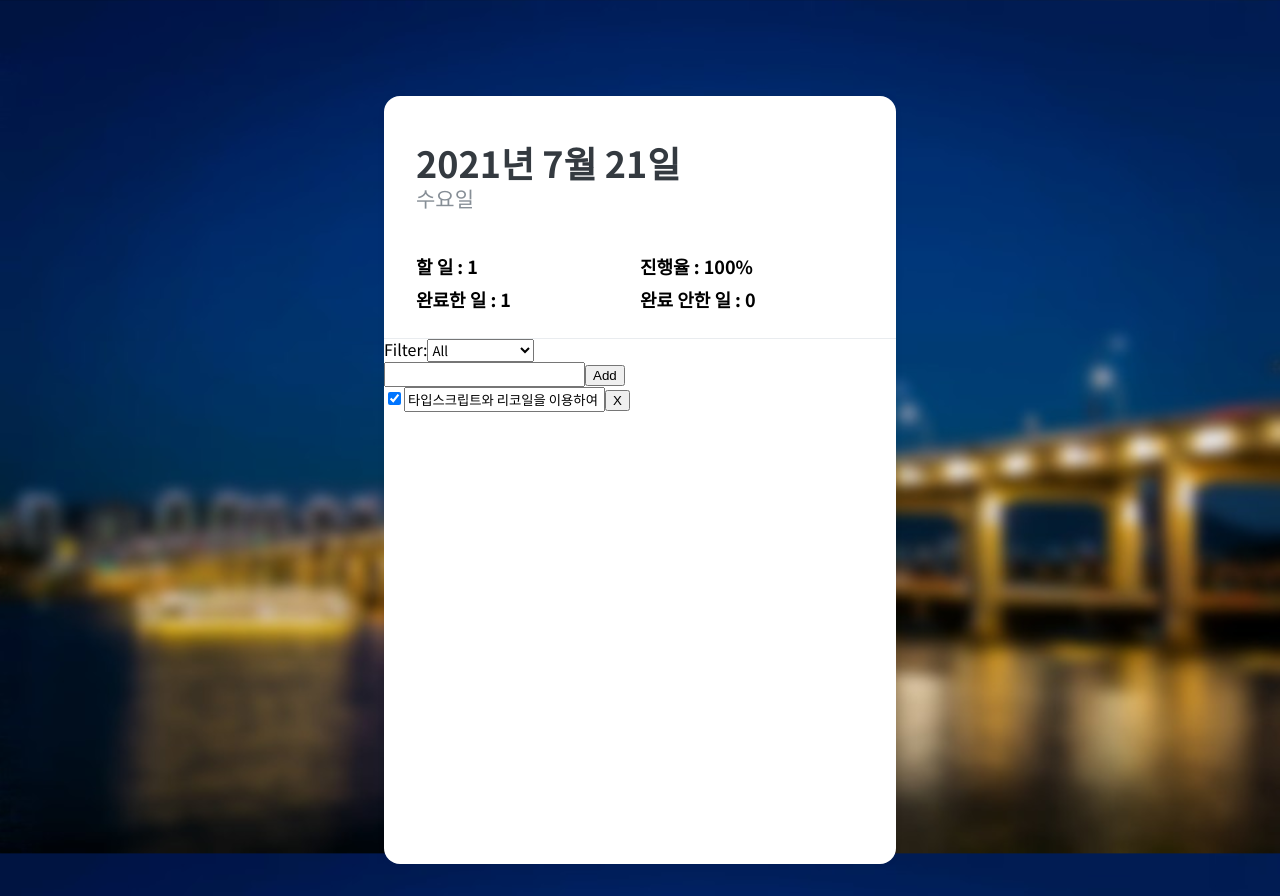
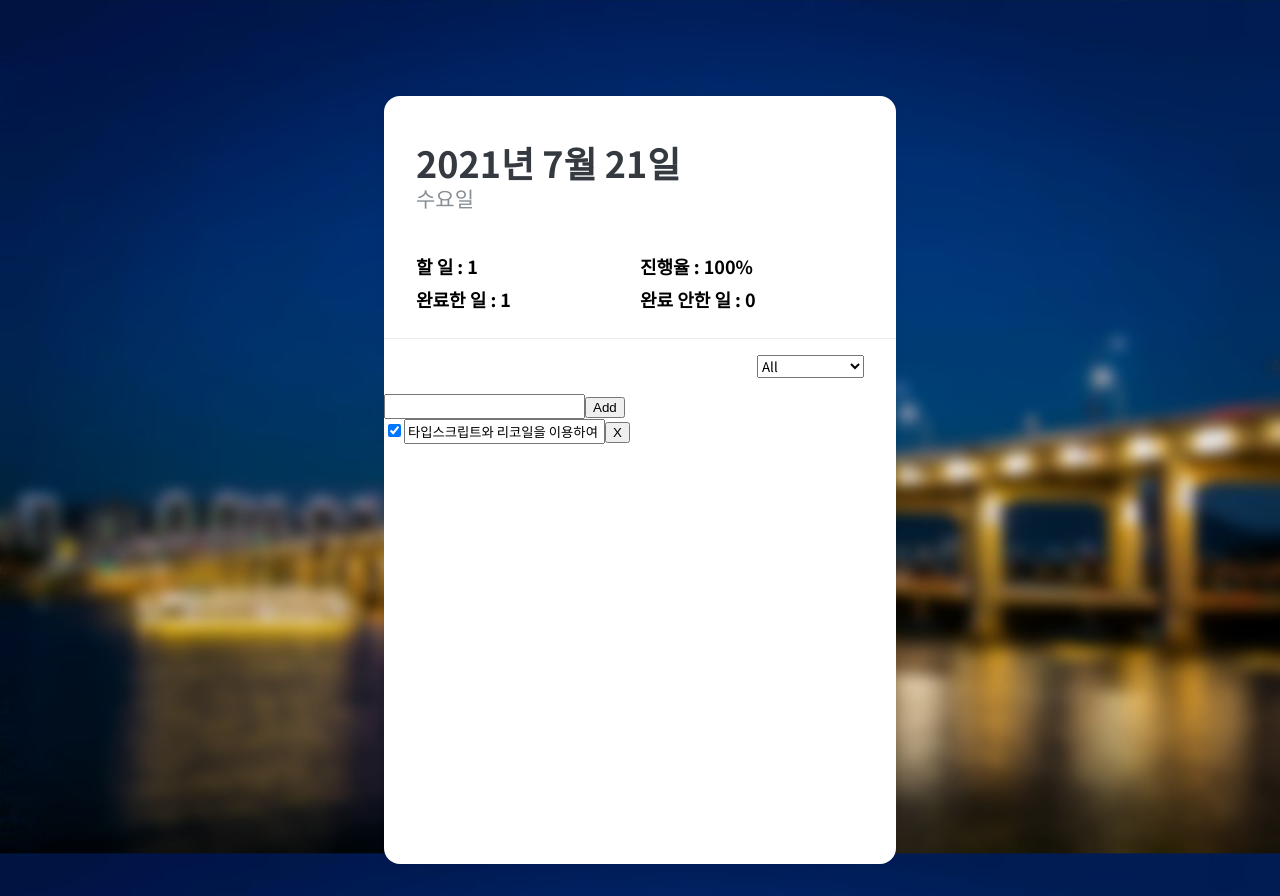
Before and after one commit to gem1n1-youngjae/recoil-todo, a React (Create React App) app: page / in a window 1280 px wide. Built offline with nearby package versions, Linux system fonts and the light colour scheme.

Commit message:
Update filter style

```diff
--- /dev/null
+++ b/src/Components/TodoListFilters/Style.ts
@@ -0,0 +1,9 @@
+import styled from "styled-components";
+
+export const FilterContainer = styled.div`
+  width: 448px;
+
+  display: flex;
+  justify-content: flex-end;
+  padding: 16px 32px;
+`;
--- a/src/Components/TodoListFilters/TodoListFilters.tsx
+++ b/src/Components/TodoListFilters/TodoListFilters.tsx
@@ -1,6 +1,7 @@
 import React, { ChangeEvent } from "react";
 import { useRecoilState } from "recoil";
 import { todoListFilterState } from "../../Recoil/TodoAtom";
+import * as S from "./Style";
 
 const TodoListFilters = () => {
   const [filter, setFilter] = useRecoilState(todoListFilterState);
@@ -10,14 +11,13 @@ const TodoListFilters = () => {
   };
 
   return (
-    <>
-      Filter:
+    <S.FilterContainer>
       <select value={filter} onChange={updateFilter}>
         <option value="Show All">All</option>
         <option value="Show Completed">Completed</option>
         <option value="Show Uncompleted">Uncompleted</option>
       </select>
-    </>
+    </S.FilterContainer>
   );
 };
 
```
